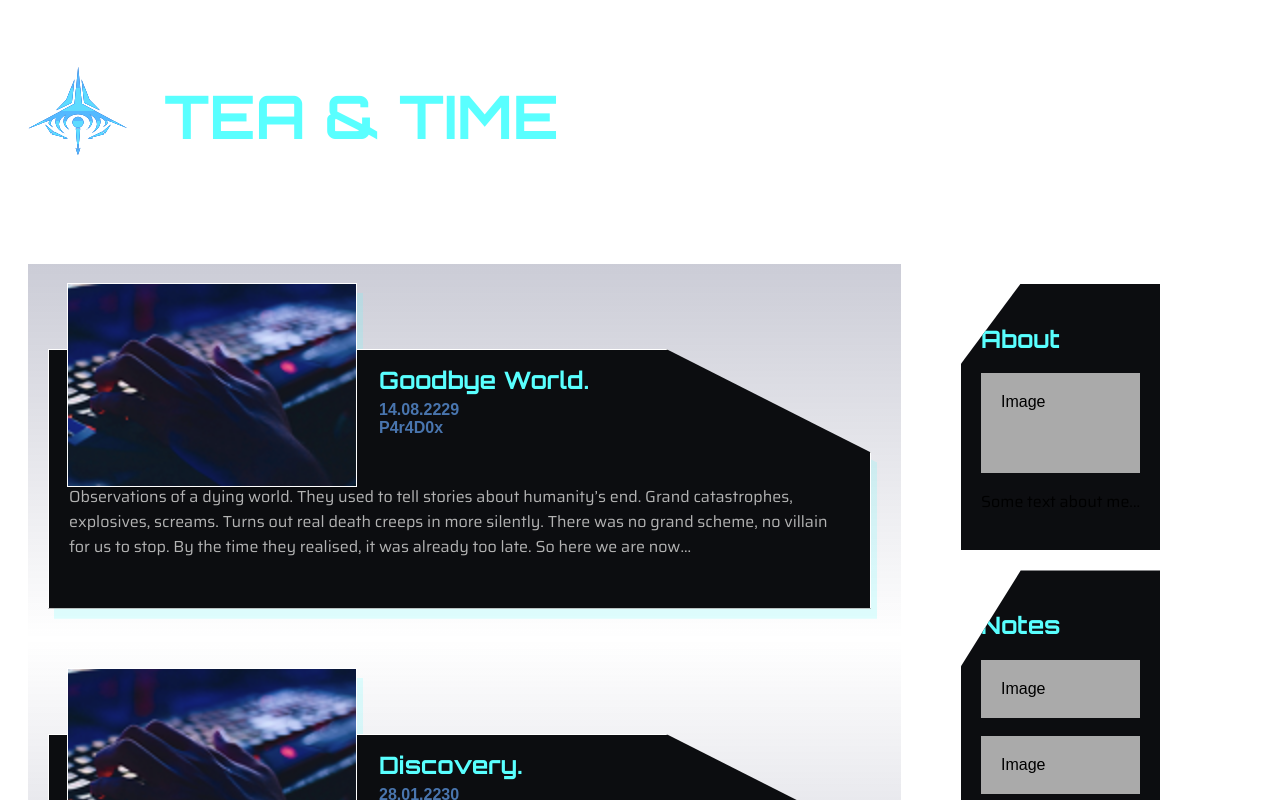
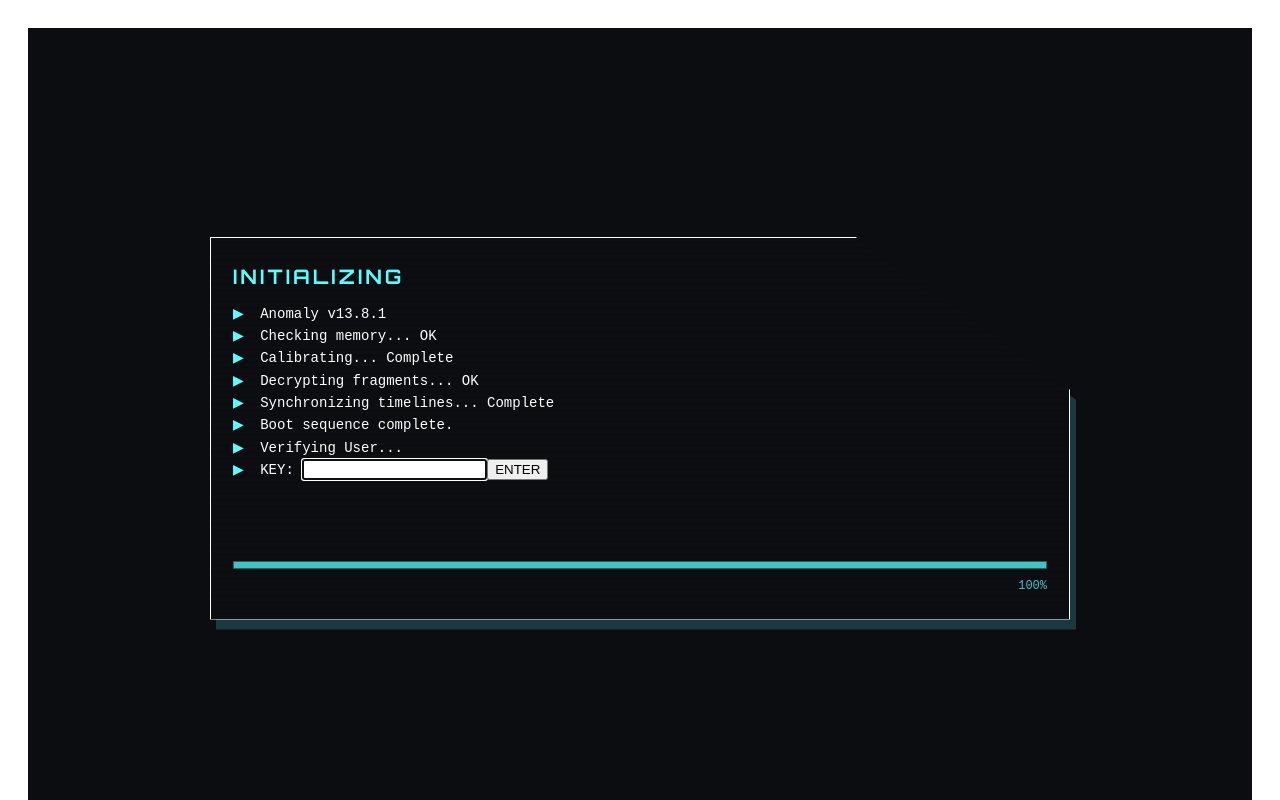
Before and after one commit to leslieJHartmann/TimetravelBlog, a React (Vite) app: page / in a window 1280 px wide. Shown: the top 800 px of the page. Built offline with nearby package versions, Linux system fonts and the light colour scheme; the HTML template or start-up script is replaced by a standard one; a web font is replaced by a local one.

Commit message:
Adding password access

```diff
--- a/src/App.jsx
+++ b/src/App.jsx
@@ -5,8 +5,8 @@ import Boot from "./pages/Boot.jsx";
 export default function App() {
   return (
     <Routes>
-      <Route path="/boot" element={<Boot />} />
-      <Route path="/" element={<Home />} />
+      <Route path="/" element={<Boot />} />
+      <Route path="/home" element={<Home />} />
     </Routes>
   );
 }
--- a/src/pages/Boot.jsx
+++ b/src/pages/Boot.jsx
@@ -4,6 +4,9 @@ import "../styles/boot.css";
 
 export default function Boot() {
   const navigate = useNavigate();
+
+  // ACCESS PASSWORD
+  const PASSWORD = "chronos";
 
   const lines = useMemo(
     () => [
@@ -13,28 +16,49 @@ export default function Boot() {
       "Decrypting fragments... OK",
       "Synchronizing timelines... Complete",
       "Boot sequence complete.",
-      "Awaiting input...",
+      "Verifying User...",
     ],
     [],
   );
 
   const [shown, setShown] = useState(0);
-  const progress = Math.min(
-    100,
-    Math.round((shown / (lines.length + 2)) * 100),
-  );
+  const [done, setDone] = useState(false);
 
+  const [password, setPassword] = useState("");
+  const [error, setError] = useState("");
+
+  // Boot line typing
   useEffect(() => {
-    const t = setInterval(() => setShown((s) => s + 1), 300);
+    if (done) return;
+
+    const t = setInterval(() => {
+      setShown((s) => {
+        const next = s + 1;
+        if (next >= lines.length) {
+          clearInterval(t);
+          setDone(true);
+        }
+        return next;
+      });
+    }, 300);
+
     return () => clearInterval(t);
-  }, []);
+  }, [done, lines.length]);
 
-  useEffect(() => {
-    if (shown >= lines.length + 2) {
-      const t = setTimeout(() => navigate("/blog", { replace: true }), 600);
-      return () => clearTimeout(t);
+  const progress = Math.min(100, Math.round((shown / lines.length) * 100));
+
+  const submit = () => {
+    setError("");
+
+    if (password.trim().toLowerCase() === PASSWORD.toLowerCase()) {
+      sessionStorage.setItem("tt_unlocked", "1");
+      navigate("/home", { replace: true });
+      return;
     }
-  }, [shown, lines.length, navigate]);
+
+    setError("ACCESS DENIED");
+    setPassword("");
+  };
 
   return (
     <div className="boot">
@@ -44,14 +68,37 @@ export default function Boot() {
           <div className="bootHeader">INITIALIZING</div>
 
           <div className="bootText">
-            {lines.slice(0, Math.min(shown, lines.length)).map((l, i) => (
+            {lines.slice(0, shown).map((l, i) => (
               <div key={i} className="bootLine">
                 <span className="prompt">▶</span> {l}
               </div>
             ))}
-            <div className="cursorRow">
-              <span className="prompt">▶</span> <span className="cursor" />
-            </div>
+
+            {!done ? (
+              <div className="cursorRow">
+                <span className="prompt">▶</span> <span className="cursor" />
+              </div>
+            ) : (
+              <div className="loginRow">
+                <span className="prompt">▶</span>
+                <span className="label"> KEY: </span>
+                <input
+                  className="bootInput"
+                  type="password"
+                  value={password}
+                  autoFocus
+                  onChange={(e) => setPassword(e.target.value)}
+                  onKeyDown={(e) => {
+                    if (e.key === "Enter") submit();
+                  }}
+                />
+                <button className="bootBtn" type="button" onClick={submit}>
+                  ENTER
+                </button>
+              </div>
+            )}
+
+            {error && <div className="bootError">{error}</div>}
           </div>
 
           <div className="bootBar">
```
